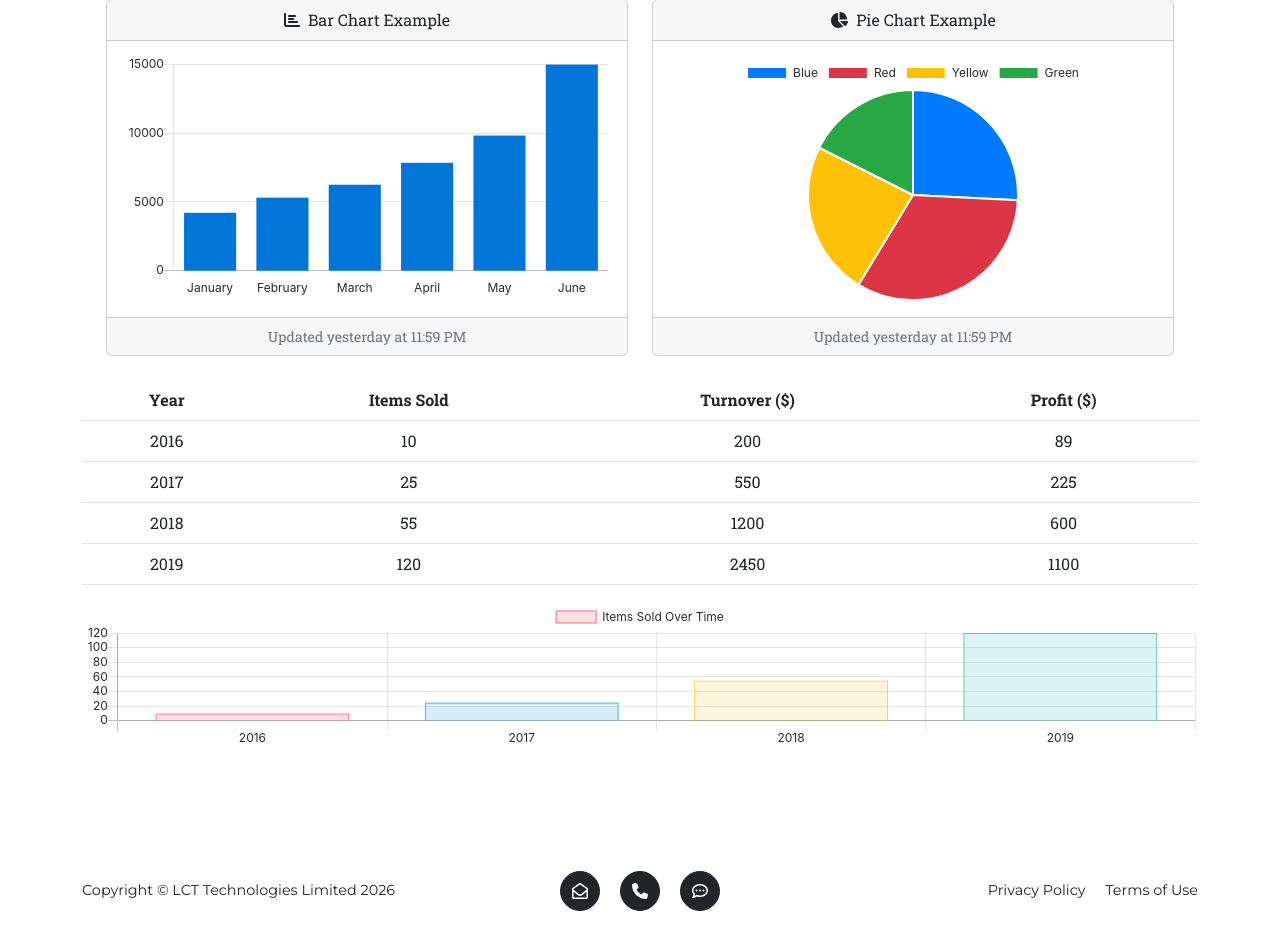
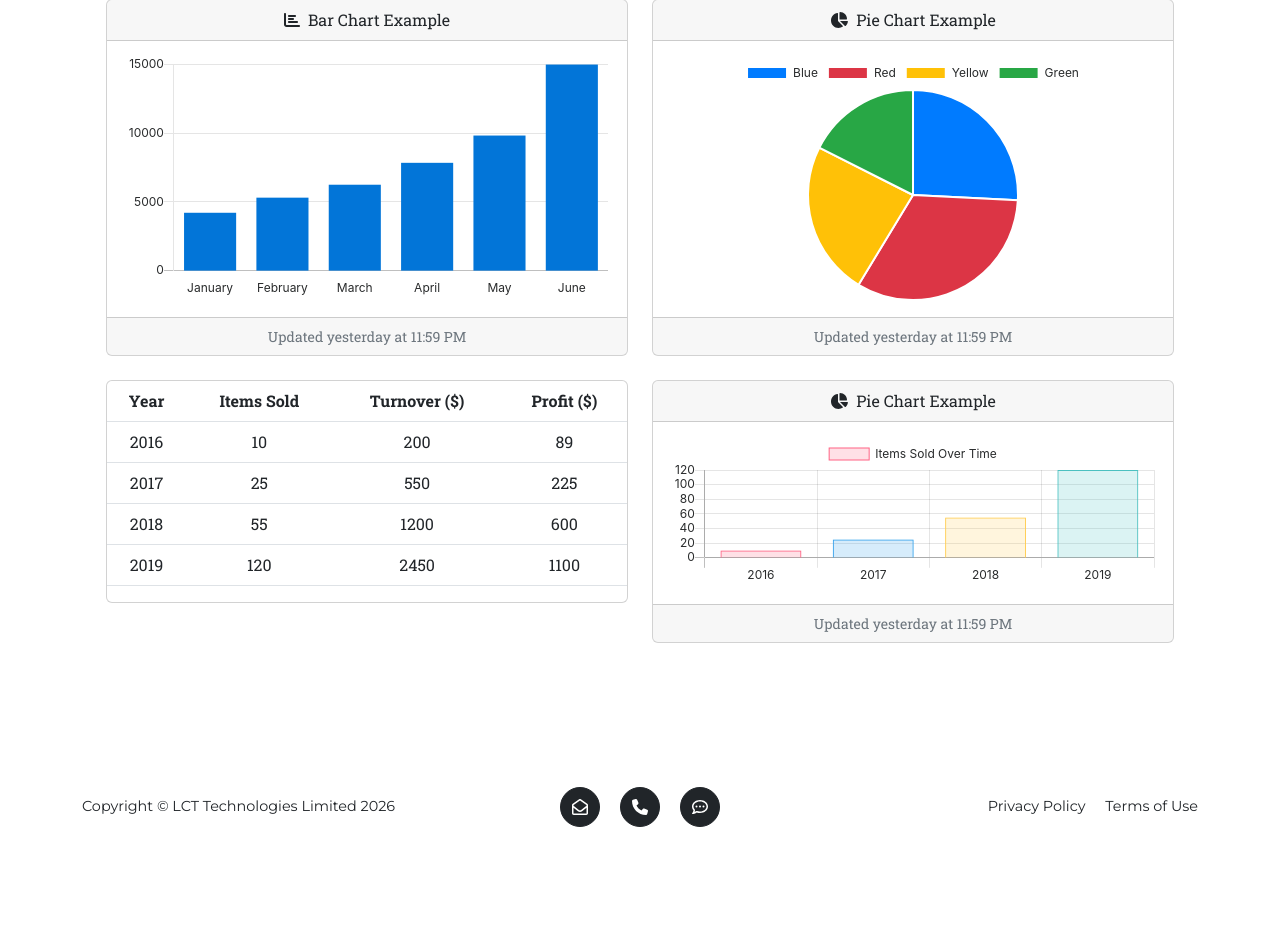
Before and after one commit to Oche215/lct, a Django app: page /chart-page/ in a window 1280 px wide. Shown: the part 858-1793 px from the top of the page. After the commit the page ends 1685 px from the top, so only its background shows below. Run offline with Django 5.2, Linux system fonts and the light colour scheme; data that the repository does not hold is empty; some libraries are stand-ins or nearby versions.

Commit message:
chart 12

```diff
--- a/templates/dashboard/chart.html
+++ b/templates/dashboard/chart.html
@@ -1,4 +1,3 @@
-
 {% extends "base.html" %}
 
 {% load static %}
@@ -42,7 +41,9 @@
 
                     <div class="card mb-4">
                         <div class="card-body">
-                                Chart.js is a third party plugin that is used to generate the charts in this template. The charts below have been customized - for further customization options, please visit the official
+                            Chart.js is a third party plugin that is used to generate the charts in this template. The
+                            charts below have been customized - for further customization options, please visit the
+                            official
                             <a target="_blank" href="https://www.chartjs.org/docs/latest/">Chart.js documentation</a>
                             .
                         </div>
@@ -53,7 +54,9 @@
                             Area Chart Example
                         </div>
 
-                            <div class="card-body"><canvas id="myAreaChart" width="100%" height="30"></canvas></div>
+                        <div class="card-body">
+                            <canvas id="myAreaChart" width="100%" height="30"></canvas>
+                        </div>
                         <div class="card-footer small text-muted">Updated yesterday at 11:59 PM</div>
                     </div>
                     <div class="row">
@@ -63,7 +66,9 @@
                                     <i class="fas fa-chart-bar me-1"></i>
                                     Bar Chart Example
                                 </div>
-                                    <div class="card-body"><canvas id="myBarChart" width="100%" height="50"></canvas></div>
+                                <div class="card-body">
+                                    <canvas id="myBarChart" width="100%" height="50"></canvas>
+                                </div>
                                 <div class="card-footer small text-muted">Updated yesterday at 11:59 PM</div>
                             </div>
                         </div>
@@ -73,14 +78,16 @@
                                     <i class="fas fa-chart-pie me-1"></i>
                                     Pie Chart Example
                                 </div>
-                                    <div class="card-body"><canvas id="myPieChart" width="100%" height="50"></canvas></div>
+                                <div class="card-body">
+                                    <canvas id="myPieChart" width="100%" height="50"></canvas>
+                                </div>
                                 <div class="card-footer small text-muted">Updated yesterday at 11:59 PM</div>
                             </div>
                         </div>
                     </div>
-                    </div>
-                </main>
-            <div class="container">
+                    <div class="row">
+                        <div class="col-lg-6">
+                            <div class="card mb-4">
                                 <table class="table" id="dataTable">
                                     <thead>
                                     <th>Year</th>
@@ -115,11 +122,25 @@
                                     </tr>
                                     </tbody>
                                 </table>
-
+                            </div>
+                        </div>
+                        <div class="col-lg-6">
+                            <div class="card mb-4">
+                                <div class="card-header">
+                                    <i class="fas fa-chart-pie me-1"></i>
+                                    Pie Chart Example
+                                </div>
+                                <div class="card-body">
                                     <div class="chart">
                                         <canvas id="myChart"></canvas>
                                     </div>
                                 </div>
+                                <div class="card-footer small text-muted">Updated yesterday at 11:59 PM</div>
+                            </div>
+                        </div>
+                    </div>
+                </div>
+            </main>
         </div>
     </div>
 </section>
```
Lines whose indentation alone changed are shown as unchanged.
